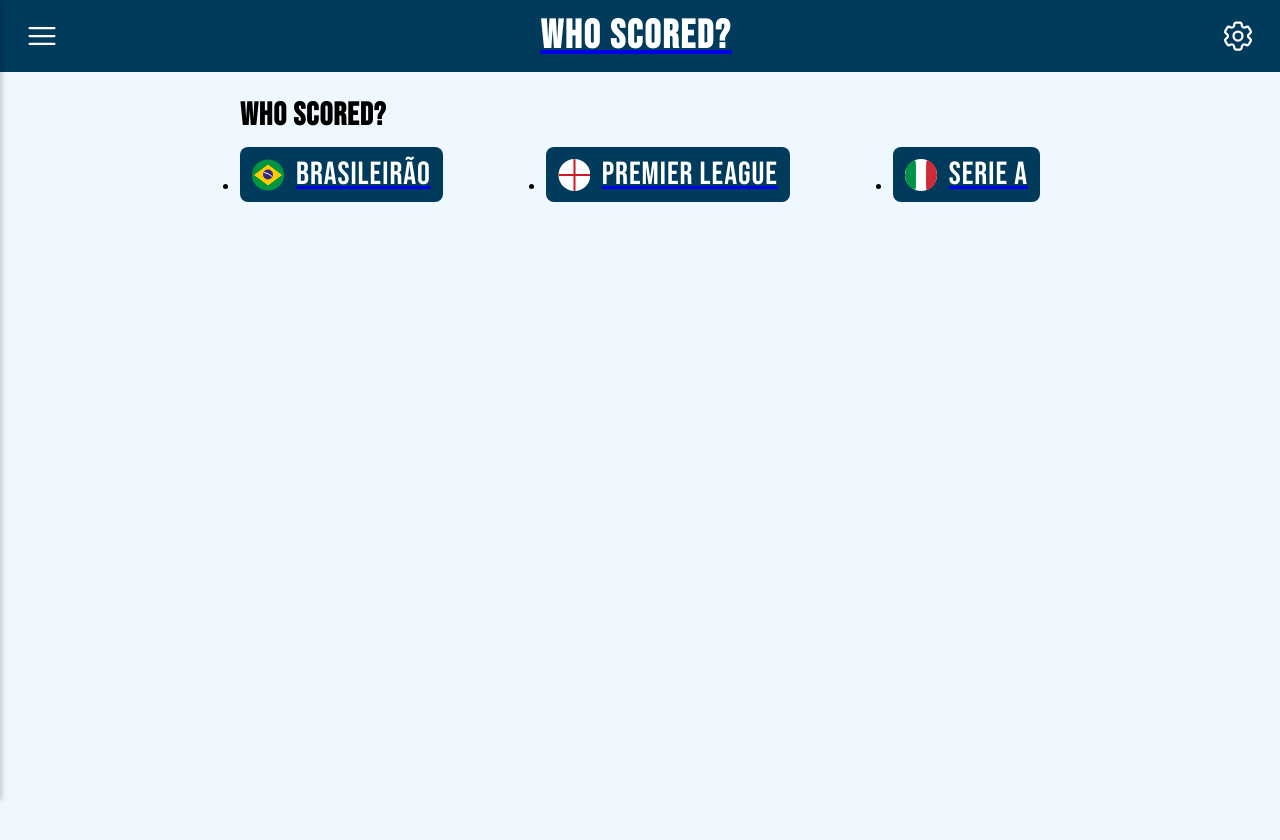
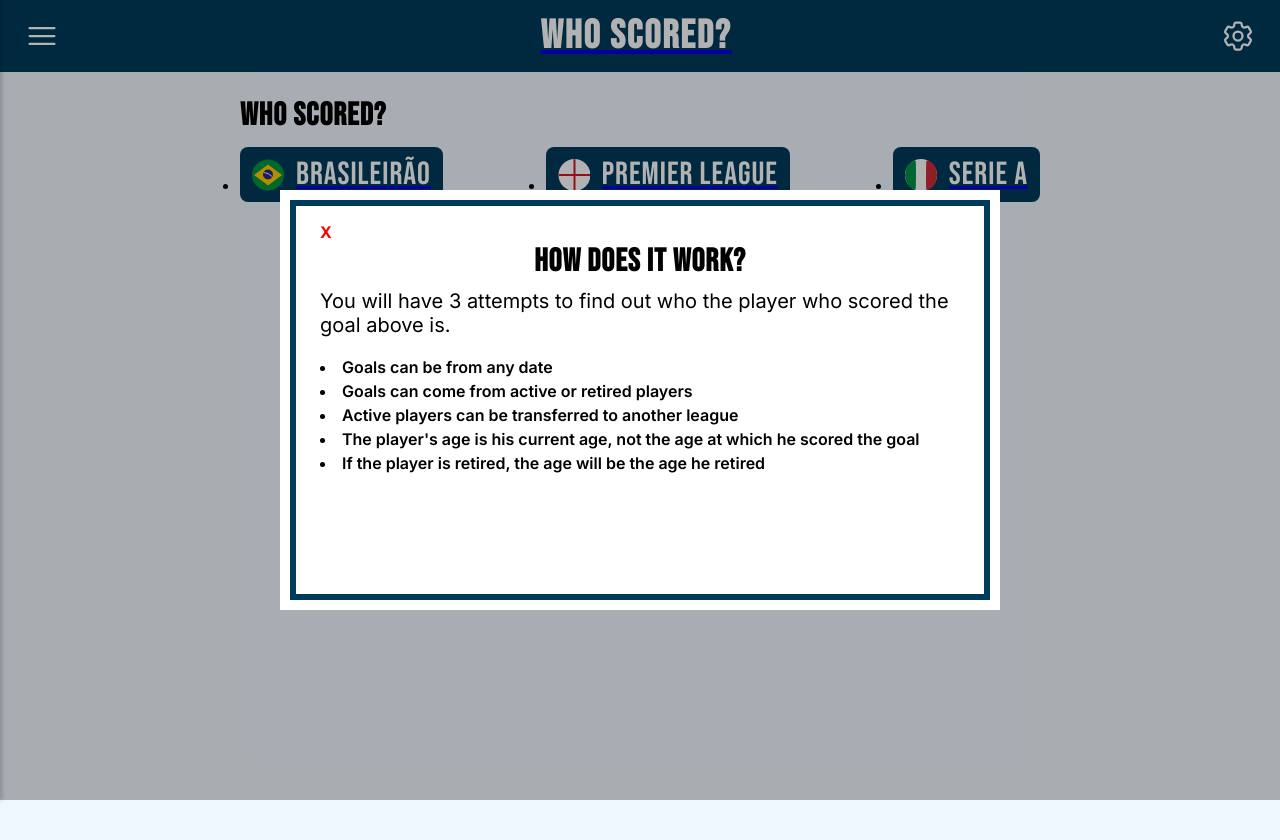
Before and after one commit to PauloDalberto/whoScored, a Next.js app: page /en-US in a window 1280 px wide. Shown: the top 840 px of the page. Built offline with nearby package versions, Linux system fonts and the light colour scheme.

Commit message:
feat: add changes

```diff
--- a/src/app/[lang]/page.tsx
+++ b/src/app/[lang]/page.tsx
@@ -6,6 +6,7 @@
 import { getDictionaryServerOnly } from '@/dictionaries/default-dictionary-server-only';
 import { Locale } from '@/config/i18n.config';
 import { getDictionaryUseClient } from '@/dictionaries/default-dictionary-use-client';
+import ModalScoredInfo from '@/components/modal/ModalScoredInfo';
 
 export default function Home({params}: {params: {lang: Locale}}) {
   const dict = getDictionaryServerOnly(params.lang)
@@ -21,6 +22,8 @@
         <li><Link className='link' href={'/pages/premierLeague'}><IngleterraSvg /><p>Premier League</p></Link></li>
         <li><Link className='link' href={'/pages/serieA'}><ItaliaSvg /><p>Serie A</p></Link></li>
       </ul>
+
+      <ModalScoredInfo />
     </main>
   );
 }
--- a/src/components/modal/ModalScoredInfo.tsx
+++ b/src/components/modal/ModalScoredInfo.tsx
@@ -1,10 +1,16 @@
 'use client';
 
+import { useParams } from 'next/navigation';
 import './modal.css';
 import { useState } from 'react';
+import { getDictionaryUseClient } from '@/dictionaries/default-dictionary-use-client';
+import { Locale } from '@/config/i18n.config';
 
 export default function ModalScoredInfo() {
   const [isOpen, setIsOpen] = useState(true);
+
+  const { lang } = useParams();
+  const dict = getDictionaryUseClient(lang as Locale);
 
   const closeModal = () => {
     setIsOpen(false);
@@ -25,15 +31,15 @@
           X
         </div>
         <div className="content content-scored-info">
-          <h1>Como funciona?</h1>
-          <h2>Você terá 3 tentativas de descobrir quem é o jogador que marcou o gol acima</h2>
+          <h1>{dict.modalInfo.howItWork}</h1>
+          <h2>{dict.modalInfo.threeAttempts}</h2>
 
           <ul className="ul">
-            <li>Os gols podem ser de qualquer data</li>
-            <li>Os gols podem ser de jogadores em atividade ou aposentados</li>
-            <li>Os jogadores em atividade podem já terem mudado de liga</li>
-            <li>A idade do jogador é a atual idade dele, não a idade em que ele marcou o gol</li>
-            <li>Se o jogador estiver aposentado, a idade vai ser a idade que ele se aposentou</li>
+            <li>{dict.modalInfo.goalsAnyDate}</li>
+            <li>{dict.modalInfo.retiredPlayers}</li>
+            <li>{dict.modalInfo.transferredPlayers}</li>
+            <li>{dict.modalInfo.currentAge}</li>
+            <li>{dict.modalInfo.retiredAge}</li>
           </ul>
         </div>
       </div>
--- a/src/data/PlayerDataBrasileirao.json
+++ b/src/data/PlayerDataBrasileirao.json
@@ -15,6 +15,6 @@
     "age": 32,
     "club": "Sao Paulo",
     "position": "Attacker",
-    "videoUrl": "/provisorio.mp4"
+    "videoUrl": "/provisorio2.mp4"
   }
 ]
--- a/src/dictionaries/default-language-collections/default-en-US.ts
+++ b/src/dictionaries/default-language-collections/default-en-US.ts
@@ -2,5 +2,21 @@
   site: {
     name: 'Who Scored?',
     description: 'Do you think you are a football connoisseur? Try to guess who scored that goal with new goals daily!'
+  },
+
+  modalInfo:{
+    howItWork: 'How does it work?',
+    threeAttempts: 'You will have 3 attempts to find out who the player who scored the goal above is.',
+    goalsAnyDate: 'Goals can be from any date',
+    retiredPlayers: 'Goals can come from active or retired players',
+    transferredPlayers: 'Active players can be transferred to another league',
+    currentAge: "The player's age is his current age, not the age at which he scored the goal",
+    retiredAge: 'If the player is retired, the age will be the age he retired'
+  },
+
+  playerSearch: {
+    nat: 'Nationality',
+    age: 'Age',
+    position: 'Position'
   }
 }
--- a/src/dictionaries/default-language-collections/default-pt-BR.ts
+++ b/src/dictionaries/default-language-collections/default-pt-BR.ts
@@ -2,5 +2,21 @@
   site: {
     name: 'Who Scored?',
     description: 'Você se considera um conhecedor de futebol? Tente adivinhar quem marcou aquele gol com novos gols diariamente!'
+  },
+
+  modalInfo: {
+    howItWork: 'Como funciona?',
+    threeAttempts: 'Você terá 3 tentativas de descobrir quem é o jogador que marcou o gol acima',
+    goalsAnyDate: 'Os gols podem ser de qualquer data',
+    retiredPlayers: 'Os gols podem ser de jogadores em atividade ou aposentados',
+    transferredPlayers: 'Os jogadores em atividade podem se transferido para outra liga',
+    currentAge: "A idade do jogador é a atual idade dele, não a idade em que ele marcou o gol",
+    retiredAge: 'Se o jogador estiver aposentado, a idade vai ser a idade que ele se aposentou'
+  },
+
+  playerSearch: {
+    nat: 'Nacionalidade',
+    age: 'Idade',
+    position: 'Posição'
   }
 }
--- a/src/types/comparisonPlayer.d.ts
+++ b/src/types/comparisonPlayer.d.ts
@@ -3,4 +3,5 @@
   isNationalityCorrect: boolean;
   isAgeCorrect: boolean;
   isPositionCorrect: boolean;
+  videoUrl: string
 }
```
Also changed, not shown: src/components/playerSearch/PlayerSearch.tsx (+8 -7 lines), src/hooks/useComparePlayers.ts (+2 -23 lines).
